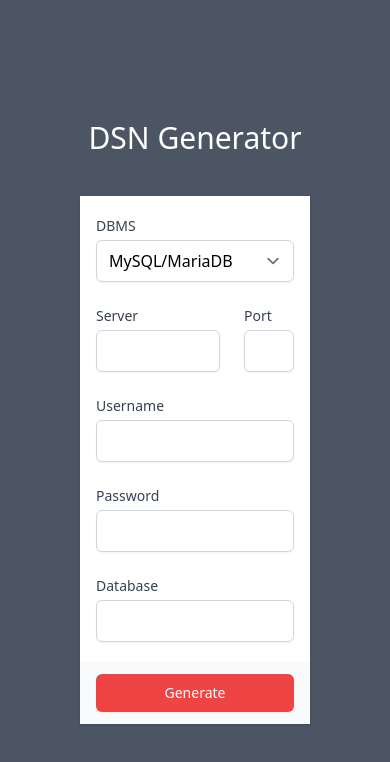
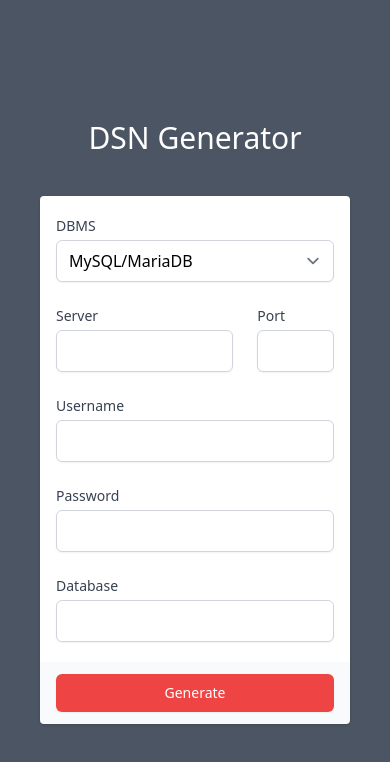
Before and after one commit to LordSimal/cakephp-dsn-generator, a Next.js app: page / in a window 390 px wide. Shown: the top 762 px of the page. Built offline with nearby package versions, Linux system fonts and the light colour scheme.

Commit message:
adjust mobile styling

```diff
--- a/components/Form.tsx
+++ b/components/Form.tsx
@@ -51,10 +51,10 @@ export default function Form() {
     }
 
     return (
-        <div className="p-20">
+        <div className="p-10 sm:p-20">
             <div className="text-3xl text-center text-white mb-10">DSN Generator</div>
             <form action="/" method="post" onSubmit={onSubmitFunc}>
-                <div className="overflow-hidden shadow sm:rounded-md">
+                <div className="overflow-hidden shadow rounded">
                     <div className="bg-white px-4 py-5 sm:p-6">
                         <div className="grid grid-cols-6 gap-6">
 
```
